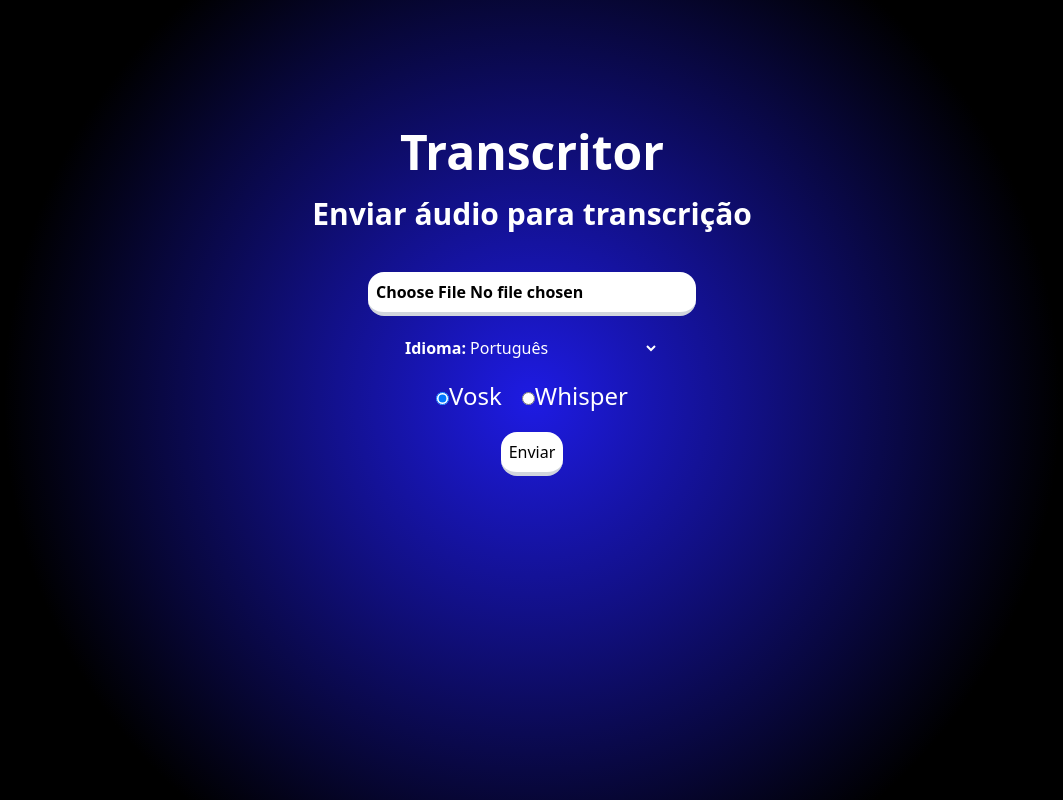
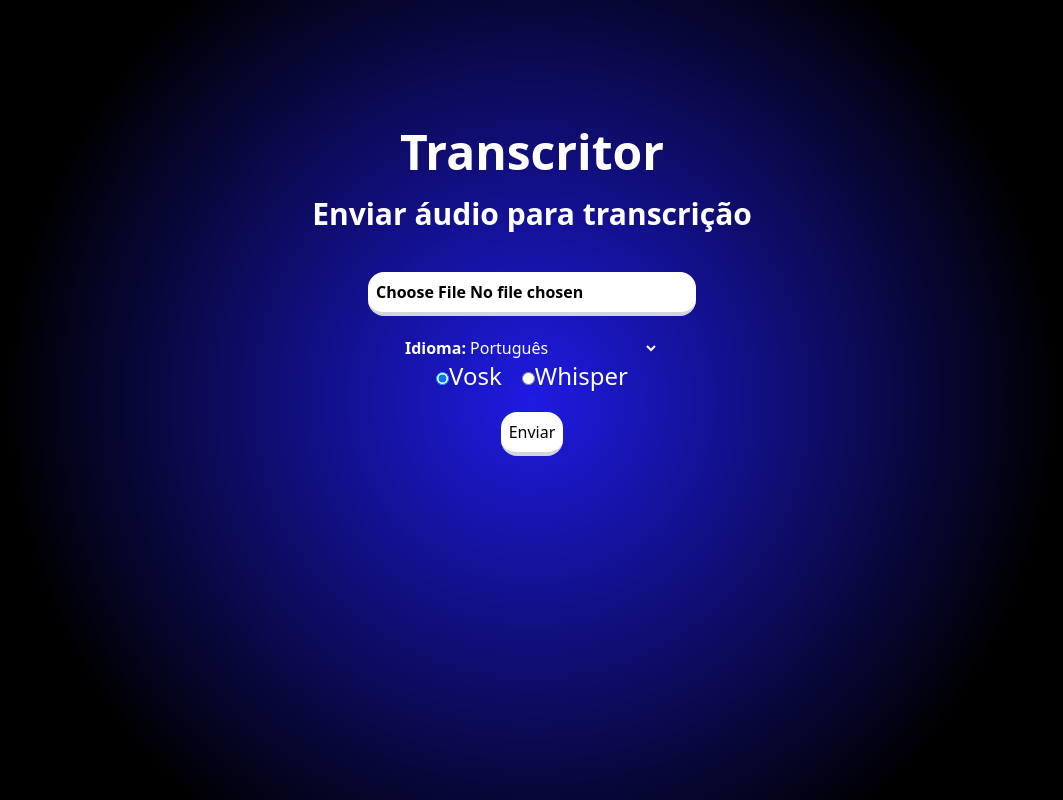
Before and after one commit to Eduardozsw/transcricao-mvp, a Next.js app in the folder frontend/: page / in a window 1280 px wide. Shown: the whole page, without its empty margins (108-1171 px from the left). Built offline with nearby package versions, Linux system fonts and the light colour scheme.

Commit message:
removi um mt

```diff
--- a/frontend/src/components/AudioUploader.tsx
+++ b/frontend/src/components/AudioUploader.tsx
@@ -38,7 +38,7 @@ export default function AudioUploader() {
         </select>
       </div>
 
-      <div className="mt-5">
+      <div className="">
         <label className="text-white text-2xl" >
           <input
             className=""
```
